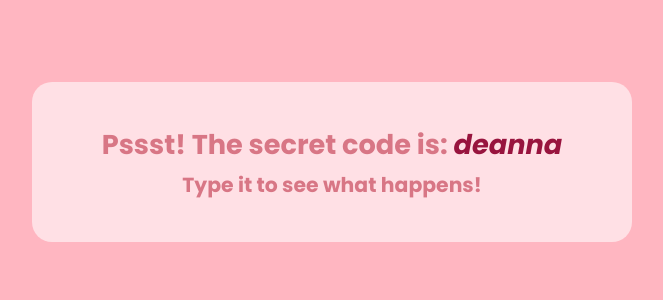
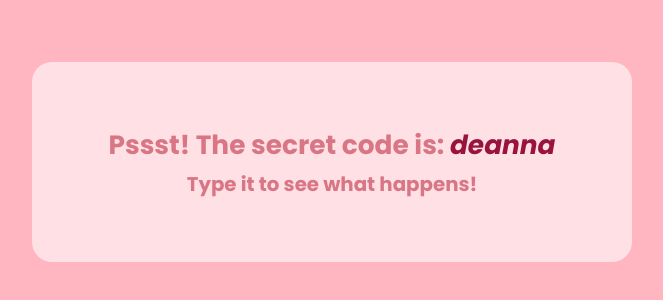
Before and after one commit to DeannaMandarino/key-sequence-detection, a plain HTML site: page index.html in a window 1280 px wide. Shown: the part 238-538 px from the top of the page, without its empty margins (308-971 px from the left). Drawn offline with Linux system fonts and the light colour scheme.

Commit message:
Adjusted font size and container size

```diff
--- a/styles.css
+++ b/styles.css
@@ -26,8 +26,8 @@ body {
   background-color: var(--background-color);
   color: var(--text-color);
   font-family: 'Poppins', sans-serif;
-  font-size: 0.625rem;
-  font-size: clamp(0.625rem, 0.55rem + 0.375vw, 1rem);
+  font-size: 0.5625rem;
+  font-size: clamp(0.5625rem, 0.475rem + 0.43750000000000006vw, 1rem);
 }
 
 /* Container styles */
@@ -37,7 +37,7 @@ body {
   justify-content: center;
   background-color: var(--container-bg-color);
   width: 60%;
-  height: 20%;
+  height: 25%;
   max-width: 37.5rem;
   border-radius: 1.25rem;
   padding: 0 0.313rem;
```
